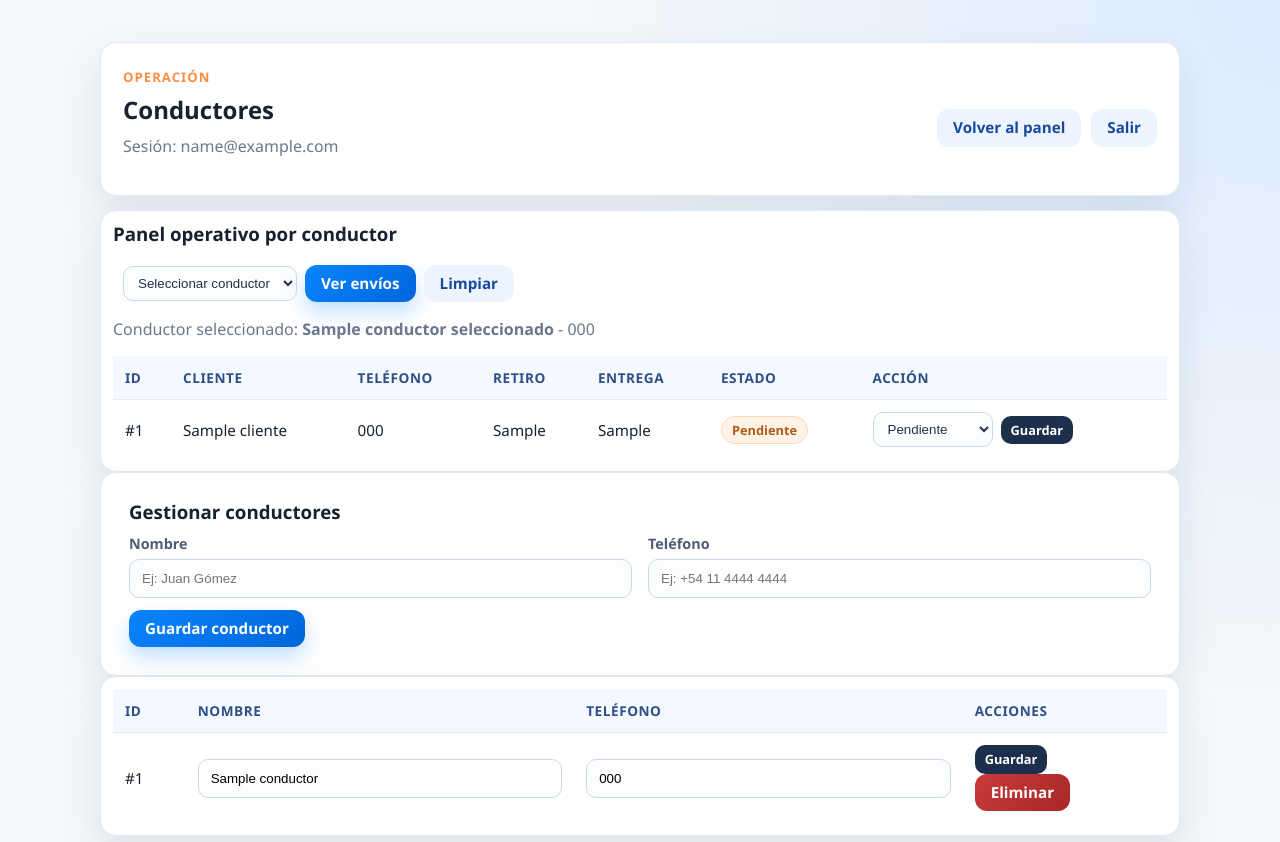
After one commit to josemanuelweb/logistica_rutaexpress, a FastAPI app: template templates/conductores.html in a window 1280 px wide. The commit adds this page. Run offline with FastAPI, Linux system fonts and the light colour scheme; the template is opened without the code that fills it: most values are stand-ins (such as "Sample title", 1, 10 or a date in 2020).

Commit message:
refactor: unify conductor flows into conductores page

```diff
--- a/main.py
+++ b/main.py
@@ -1,7 +1,6 @@
 import hashlib
 import hmac
 import os
-import secrets
 import sqlite3
 
 from fastapi import FastAPI, Form, Request
@@ -237,6 +236,119 @@ def dashboard(request: Request, estado: str = "", q: str = "", conductor: str =
     )
 
 
+@app.get("/conductores", response_class=HTMLResponse)
+def conductores_page(request: Request, conductor: str = ""):
+    auth_redirect = login_required(request)
+    if auth_redirect:
+        return auth_redirect
+
+    conductor_id = int(conductor) if conductor.strip().isdigit() else None
+
+    conn = get_db()
+    conductores = conn.execute(
+        "SELECT id, nombre, telefono FROM conductores ORDER BY nombre ASC"
+    ).fetchall()
+    conductor_seleccionado = None
+    envios_conductor = []
+    if conductor_id:
+        conductor_seleccionado = conn.execute(
+            "SELECT id, nombre, telefono FROM conductores WHERE id = ?",
+            (conductor_id,),
+        ).fetchone()
+        if conductor_seleccionado:
+            envios_conductor = conn.execute(
+                """
+                SELECT *
+                FROM envios
+                WHERE conductor_id = ?
+                ORDER BY CASE estado
+                    WHEN 'pendiente' THEN 1
+                    WHEN 'en_ruta' THEN 2
+                    WHEN 'entregado' THEN 3
+                    ELSE 4
+                END, id DESC
+                """,
+                (conductor_id,),
+            ).fetchall()
+    conn.close()
+
+    return templates.TemplateResponse(
+        "conductores.html",
+        {
+            "request": request,
+            "conductores": conductores,
+            "conductor_seleccionado": conductor_seleccionado,
+            "envios_conductor": envios_conductor,
+            "filtro_conductor_panel": conductor_id,
+            "usuario_email": request.session.get("user_email", ""),
+        },
+    )
+
+
+@app.post("/conductores")
+def crear_conductor(request: Request, nombre: str = Form(...), telefono: str = Form("")):
+    auth_redirect = login_required(request)
+    if auth_redirect:
+        return auth_redirect
+
+    nombre_normalizado = nombre.strip()
+    telefono_normalizado = telefono.strip()
+    if not nombre_normalizado:
+        return RedirectResponse("/conductores", status_code=303)
+
+    conn = get_db()
+    conn.execute(
+        "INSERT INTO conductores (nombre, telefono) VALUES (?, ?)",
+        (nombre_normalizado, telefono_normalizado),
+    )
+    conn.commit()
+    conn.close()
+
+    return RedirectResponse("/conductores", status_code=303)
+
+
+@app.post("/conductores/{conductor_id}/editar")
+def editar_conductor(
+    request: Request,
+    conductor_id: int,
+    nombre: str = Form(...),
+    telefono: str = Form(""),
+):
+    auth_redirect = login_required(request)
+    if auth_redirect:
+        return auth_redirect
+
+    nombre_normalizado = nombre.strip()
+    telefono_normalizado = telefono.strip()
+    if not nombre_normalizado:
+        return RedirectResponse("/conductores", status_code=303)
+
+    conn = get_db()
+    conn.execute(
+        "UPDATE conductores SET nombre = ?, telefono = ? WHERE id = ?",
+        (nombre_normalizado, telefono_normalizado, conductor_id),
+    )
+    conn.commit()
+    conn.close()
+
+    return RedirectResponse("/conductores", status_code=303)
+
+
+@app.post("/conductores/{conductor_id}/eliminar")
+def eliminar_conductor(request: Request, conductor_id: int):
+    auth_redirect = login_required(request)
+    if auth_redirect:
+        return auth_redirect
+
+    conn = get_db()
+    conn.execute("UPDATE envios SET conductor_id = NULL WHERE conductor_id = ?", (conductor_id,))
+    conn.execute("DELETE FROM conductores WHERE id = ?", (conductor_id,))
+    conn.commit()
+    conn.close()
+
+    return RedirectResponse("/conductores", status_code=303)
+
+
 @app.get("/nuevo-envio", response_class=HTMLResponse)
 def nuevo_envio_page(request: Request):
     auth_redirect = login_required(request)
@@ -319,20 +431,7 @@ def acceso_conductor_page(request: Request):
     if auth_redirect:
         return auth_redirect
 
-    conn = get_db()
-    conductores = conn.execute(
-        "SELECT id, nombre, telefono FROM conductores ORDER BY nombre ASC"
-    ).fetchall()
-    conn.close()
-
-    return templates.TemplateResponse(
-        "conductor_acceso.html",
-        {
-            "request": request,
-            "conductores": conductores,
-            "usuario_email": request.session.get("user_email", ""),
-        },
-    )
+    return RedirectResponse("/conductores", status_code=303)
 
 
 @app.post("/acceso-conductor")
@@ -341,7 +440,7 @@ def acceso_conductor(request: Request, conductor_id: int = Form(...)):
     if auth_redirect:
         return auth_redirect
 
-    return RedirectResponse(f"/conductor/{conductor_id}", status_code=303)
+    return RedirectResponse(f"/conductores?conductor={conductor_id}", status_code=303)
 
 
 @app.get("/conductor/{conductor_id}", response_class=HTMLResponse)
@@ -350,40 +449,7 @@ def panel_conductor(request: Request, conductor_id: int):
     if auth_redirect:
         return auth_redirect
 
-    conn = get_db()
-    conductor = conn.execute(
-        "SELECT id, nombre, telefono FROM conductores WHERE id = ?", (conductor_id,)
-    ).fetchone()
-
-    if not conductor:
-        conn.close()
-        return RedirectResponse("/acceso-conductor", status_code=303)
-
-    envios = conn.execute(
-        """
-        SELECT *
-        FROM envios
-        WHERE conductor_id = ?
-        ORDER BY CASE estado
-            WHEN 'pendiente' THEN 1
-            WHEN 'en_ruta' THEN 2
-            WHEN 'entregado' THEN 3
-            ELSE 4
-        END, id DESC
-        """,
-        (conductor_id,),
-    ).fetchall()
-    conn.close()
-
-    return templates.TemplateResponse(
-        "conductor_panel.html",
-        {
-            "request": request,
-            "conductor": conductor,
-            "envios": envios,
-            "usuario_email": request.session.get("user_email", ""),
-        },
-    )
+    return RedirectResponse(f"/conductores?conductor={conductor_id}", status_code=303)
 
 
 @app.post("/conductor/{conductor_id}/envio/{envio_id}/estado")
@@ -400,7 +466,7 @@ def actualizar_estado_conductor(
     estado_normalizado = estado.strip().lower().replace(" ", "_")
 
     if estado_normalizado not in ESTADOS_VALIDOS:
-        return RedirectResponse(f"/conductor/{conductor_id}", status_code=303)
+        return RedirectResponse(f"/conductores?conductor={conductor_id}", status_code=303)
 
     conn = get_db()
     conn.execute(
@@ -410,4 +476,4 @@ def actualizar_estado_conductor(
     conn.commit()
     conn.close()
 
-    return RedirectResponse(f"/conductor/{conductor_id}", status_code=303)
+    return RedirectResponse(f"/conductores?conductor={conductor_id}", status_code=303)
--- a/static/style.css
+++ b/static/style.css
@@ -145,6 +145,11 @@ h1 {
 
 .btn-success {
   background: linear-gradient(135deg, #23a267, #177d4f);
+  color: #fff;
+}
+
+.btn-danger {
+  background: linear-gradient(135deg, #c93a3a, #a82727);
   color: #fff;
 }
 
--- /dev/null
+++ b/templates/conductores.html
@@ -0,0 +1,146 @@
+<!DOCTYPE html>
+<html lang="es">
+<head>
+  <meta charset="UTF-8">
+  <meta name="viewport" content="width=device-width, initial-scale=1.0">
+  <title>Conductores | Ruta Express BA</title>
+  <link rel="stylesheet" href="/static/style.css">
+</head>
+<body>
+  <main class="container">
+    <section class="card dashboard-head">
+      <div>
+        <p class="eyebrow">Operación</p>
+        <h2>Conductores</h2>
+        <p class="muted">Sesión: {{ usuario_email }}</p>
+      </div>
+      <div class="actions">
+        <a class="btn btn-secondary" href="/dashboard">Volver al panel</a>
+        <a class="btn btn-secondary" href="/logout">Salir</a>
+      </div>
+    </section>
+
+    <section class="card table-card">
+      <h3>Panel operativo por conductor</h3>
+      <form method="get" action="/conductores" class="filters-bar">
+        <select name="conductor" class="status-select" required>
+          <option value="">Seleccionar conductor</option>
+          {% for conductor in conductores %}
+          <option value="{{ conductor.id }}" {% if filtro_conductor_panel == conductor.id %}selected{% endif %}>{{ conductor.nombre }}</option>
+          {% endfor %}
+        </select>
+        <button type="submit" class="btn btn-primary">Ver envíos</button>
+        <a class="btn btn-secondary" href="/conductores">Limpiar</a>
+      </form>
+
+      {% if conductor_seleccionado %}
+      <p class="muted">
+        Conductor seleccionado: <strong>{{ conductor_seleccionado.nombre }}</strong>
+        {% if conductor_seleccionado.telefono %} - {{ conductor_seleccionado.telefono }}{% endif %}
+      </p>
+      <div class="table-wrap">
+        <table>
+          <thead>
+            <tr>
+              <th>ID</th>
+              <th>Cliente</th>
+              <th>Teléfono</th>
+              <th>Retiro</th>
+              <th>Entrega</th>
+              <th>Estado</th>
+              <th>Acción</th>
+            </tr>
+          </thead>
+          <tbody>
+            {% for envio in envios_conductor %}
+            <tr>
+              <td>#{{ envio.id }}</td>
+              <td>{{ envio.cliente }}</td>
+              <td>{{ envio.telefono }}</td>
+              <td>{{ envio.direccion_retiro }}</td>
+              <td>{{ envio.direccion_entrega }}</td>
+              <td>
+                <span class="badge badge-{{ envio.estado|lower|replace(' ', '_') }}">
+                  {{ envio.estado|replace('_', ' ')|title }}
+                </span>
+              </td>
+              <td>
+                <form method="post" action="/conductor/{{ conductor_seleccionado.id }}/envio/{{ envio.id }}/estado" class="status-form">
+                  <select name="estado" class="status-select">
+                    <option value="pendiente" {% if envio.estado == "pendiente" %}selected{% endif %}>Pendiente</option>
+                    <option value="en_ruta" {% if envio.estado == "en_ruta" %}selected{% endif %}>En ruta</option>
+                    <option value="entregado" {% if envio.estado == "entregado" %}selected{% endif %}>Entregado</option>
+                  </select>
+                  <button type="submit" class="btn btn-mini">Guardar</button>
+                </form>
+              </td>
+            </tr>
+            {% endfor %}
+          </tbody>
+        </table>
+      </div>
+      {% if envios_conductor|length == 0 %}
+      <p class="empty-state">Este conductor no tiene envíos asignados.</p>
+      {% endif %}
+      {% endif %}
+    </section>
+
+    <section class="card form-card">
+      <h3>Gestionar conductores</h3>
+      <form method="post" action="/conductores" class="form-grid two-cols">
+        <div>
+          <label>Nombre</label>
+          <input name="nombre" placeholder="Ej: Juan Gómez" required>
+        </div>
+        <div>
+          <label>Teléfono</label>
+          <input name="telefono" placeholder="Ej: +54 11 4444 4444">
+        </div>
+        <div class="full-col">
+          <button type="submit" class="btn btn-primary">Guardar conductor</button>
+        </div>
+      </form>
+    </section>
+
+    <section class="card table-card">
+      <div class="table-wrap">
+        <table>
+          <thead>
+            <tr>
+              <th>ID</th>
+              <th>Nombre</th>
+              <th>Teléfono</th>
+              <th>Acciones</th>
+            </tr>
+          </thead>
+          <tbody>
+            {% for conductor in conductores %}
+            <tr>
+              <td>#{{ conductor.id }}</td>
+              <td>
+                <form method="post" action="/conductores/{{ conductor.id }}/editar" class="status-form">
+                  <input name="nombre" value="{{ conductor.nombre }}" required>
+              </td>
+              <td>
+                  <input name="telefono" value="{{ conductor.telefono or '' }}">
+              </td>
+              <td>
+                  <button type="submit" class="btn btn-mini">Guardar</button>
+                </form>
+                <form method="post" action="/conductores/{{ conductor.id }}/eliminar" class="status-form" onsubmit="return confirm('¿Eliminar este conductor?');">
+                  <button type="submit" class="btn btn-danger">Eliminar</button>
+                </form>
+              </td>
+            </tr>
+            {% endfor %}
+          </tbody>
+        </table>
+      </div>
+
+      {% if conductores|length == 0 %}
+      <p class="empty-state">Aún no hay conductores cargados.</p>
+      {% endif %}
+    </section>
+  </main>
+</body>
+</html>
--- a/templates/dashboard.html
+++ b/templates/dashboard.html
@@ -16,7 +16,7 @@
       </div>
       <div class="actions">
         <a class="btn btn-secondary" href="/">Inicio</a>
-        <a class="btn btn-secondary" href="/acceso-conductor">Conductor</a>
+        <a class="btn btn-secondary" href="/conductores">Conductores</a>
         <a class="btn btn-secondary" href="/logout">Salir</a>
         <a class="btn btn-primary" href="/nuevo-envio">Nuevo envío</a>
       </div>
```
Also changed, not shown: templates/conductor_acceso.html (deleted, +0 -33 lines), templates/conductor_panel.html (deleted, +0 -56 lines), tests/test_app.py (+168 -0 lines).
